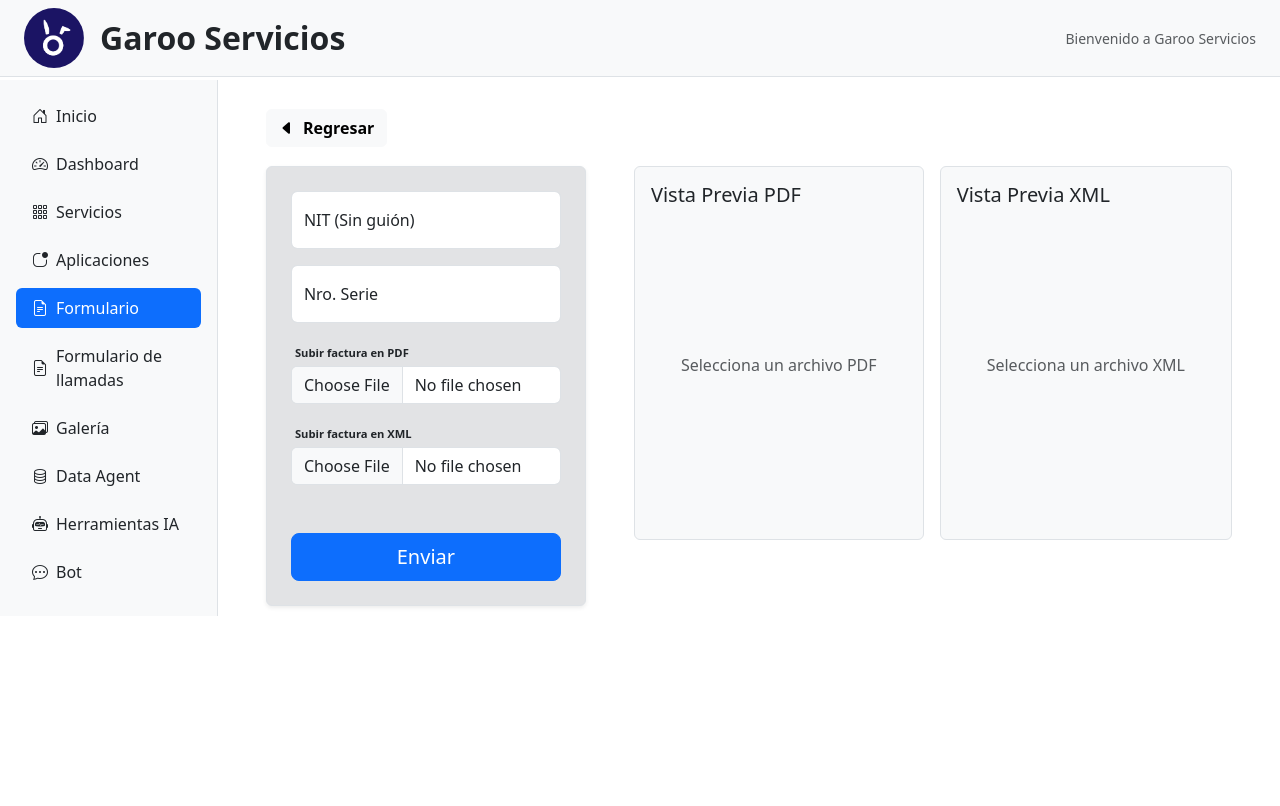
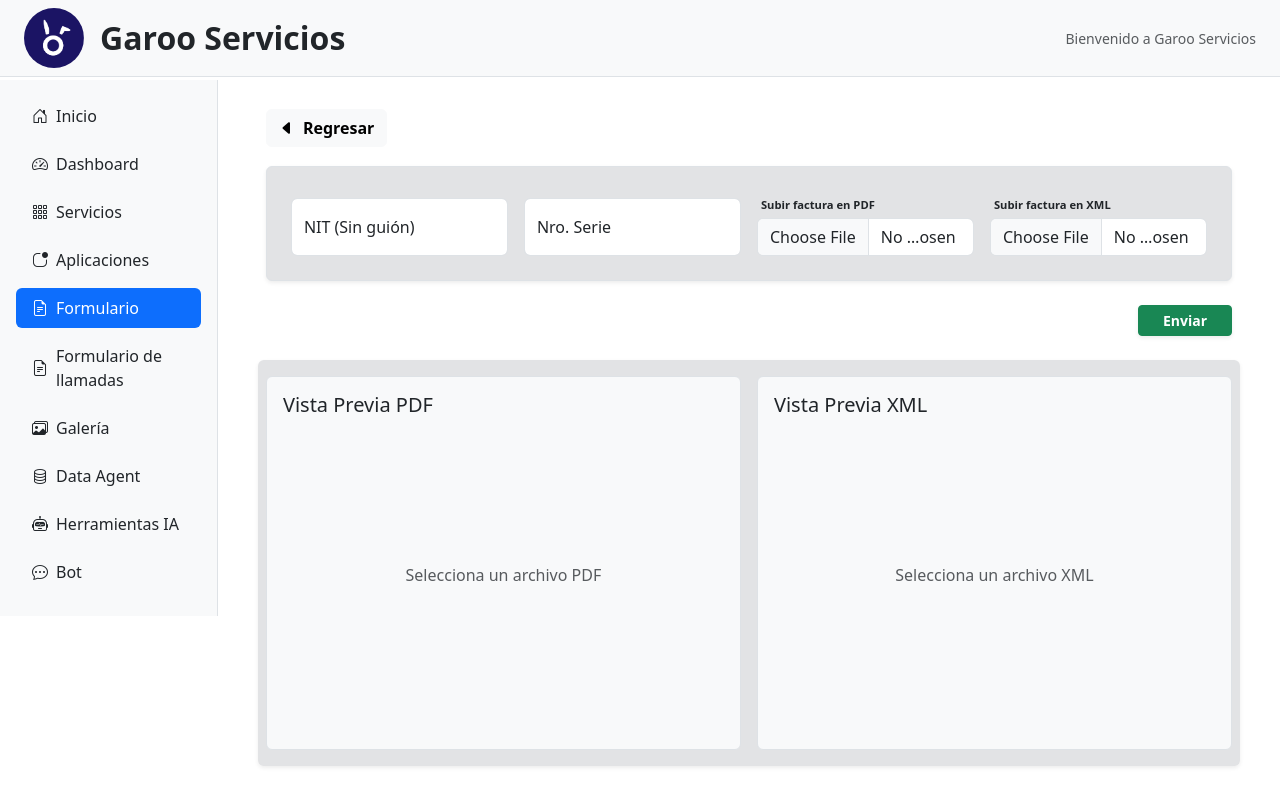
Before and after one commit to GarooInc/garoo-panel, a React (Vite) app: page /form in a window 1280 px wide. Shown: the top 806 px of the page. Built offline with nearby package versions, Linux system fonts and the light colour scheme; no server answers.

Commit message:
upd: Estilos Formulario Mundo Verde

```diff
--- a/src/pages/Form.jsx
+++ b/src/pages/Form.jsx
@@ -114,16 +114,14 @@ const FormPage = () => {
                 className={"postion-absolute top-50 start-0 translate-middle-y"}
             />
 
-            <div className="d-flex gap-5">
+            <div className="d-flex flex-column gap-4">
                 <Form onSubmit={handleSubmit(onSubmit)}>
-                    <div
-                        className="bg-secondary-subtle p-4 border rounded shadow-sm"
-                        style={{ width: "20rem" }}
-                    >
+                    <div className="bg-secondary-subtle p-4 border rounded shadow-sm">
+                        <div className="row g-3 align-items-end">
+                            <div className="col-12 col-md-3">
                                 <FloatingLabel
                                     controlId="input_nit"
                                     label="NIT (Sin guión)"
-                            className="mb-3"
                                 >
                                     <Form.Control
                                         type="text"
@@ -147,18 +145,20 @@ const FormPage = () => {
                                         {errors.nit?.message}
                                     </Form.Control.Feedback>
                                 </FloatingLabel>
+                            </div>
 
+                            <div className="col-12 col-md-3">
                                 <FloatingLabel
                                     controlId="serie"
                                     label="Nro. Serie"
-                            className="mb-3"
                                 >
                                     <Form.Control
                                         type="text"
                                         placeholder="526349L"
                                         isInvalid={!!errors.serie}
                                         {...register("serie", {
-                                    required: "El número de serie es requerido",
+                                            required:
+                                                "El número de serie es requerido",
                                             minLength: {
                                                 value: 2,
                                                 message:
@@ -170,8 +170,10 @@ const FormPage = () => {
                                         {errors.serie?.message}
                                     </Form.Control.Feedback>
                                 </FloatingLabel>
+                            </div>
 
-                        <Form.Group controlId="input_pdf" className="mb-3">
+                            <div className="col-12 col-md-3">
+                                <Form.Group controlId="input_pdf">
                                     <Form.Label
                                         className="m-1 fw-bold"
                                         style={{ fontSize: "70%" }}
@@ -184,14 +186,16 @@ const FormPage = () => {
                                         accept=".pdf"
                                         isInvalid={!!errors.pdf}
                                         {...register("pdf", {
-                                    required: "El archivo PDF es requerido",
+                                            required:
+                                                "El archivo PDF es requerido",
                                             validate: {
                                                 isPdf: (files) =>
                                                     files[0]?.type ===
                                                     "application/pdf" ||
                                                     "El archivo debe ser un PDF válido",
                                                 maxSize: (files) =>
-                                            files[0]?.size <= 5 * 1024 * 1024 ||
+                                                    files[0]?.size <=
+                                                    5 * 1024 * 1024 ||
                                                     "El archivo no debe superar los 5MB",
                                             },
                                         })}
@@ -201,8 +205,10 @@ const FormPage = () => {
                                         {errors.pdf?.message}
                                     </Form.Control.Feedback>
                                 </Form.Group>
+                            </div>
 
-                        <Form.Group controlId="input_xml" className="mb-5">
+                            <div className="col-12 col-md-3">
+                                <Form.Group controlId="input_xml">
                                     <Form.Label
                                         className="m-1 fw-bold"
                                         style={{ fontSize: "70%" }}
@@ -215,14 +221,19 @@ const FormPage = () => {
                                         accept=".xml,text/xml"
                                         isInvalid={!!errors.xml}
                                         {...register("xml", {
-                                    required: "El archivo XML es requerido",
+                                            required:
+                                                "El archivo XML es requerido",
                                             validate: {
                                                 isXml: (files) =>
-                                            files[0]?.type === "text/xml" ||
-                                            files[0]?.name.endsWith(".xml") ||
+                                                    files[0]?.type ===
+                                                    "text/xml" ||
+                                                    files[0]?.name.endsWith(
+                                                        ".xml"
+                                                    ) ||
                                                     "El archivo debe ser un XML válido",
                                                 maxSize: (files) =>
-                                            files[0]?.size <= 5 * 1024 * 1024 ||
+                                                    files[0]?.size <=
+                                                    5 * 1024 * 1024 ||
                                                     "El archivo no debe superar los 5MB",
                                             },
                                         })}
@@ -232,11 +243,17 @@ const FormPage = () => {
                                         {errors.xml?.message}
                                     </Form.Control.Feedback>
                                 </Form.Group>
+                            </div>
+                        </div>
+                    </div>
+                </Form>
 
+                <div className="d-flex justify-content-end mt-0 mb-3">
                     <button
                         type="submit"
-                            className="btn btn-lg btn-primary w-100"
+                        className="btn btn-sm btn-success px-4 shadow-sm fw-bold"
                         disabled={isLoading}
+                        onClick={handleSubmit(onSubmit)}
                     >
                         {isLoading ? (
                             <>
@@ -252,11 +269,11 @@ const FormPage = () => {
                         )}
                     </button>
                 </div>
-                </Form>
 
                 <div className="w-100">
-                    <div className="d-flex gap-3 mb-3">
-                        <div className="border rounded bg-light p-3 flex-fill">
+                    <div className="row g-3 bg-secondary-subtle rounded pb-3 shadow-sm">
+                        <div className="col-12 col-md-6">
+                            <div className="border rounded bg-light p-3 h-100">
                                 <h5 className="mb-3">Vista Previa PDF</h5>
                                 {pdfUrl ? (
                                     <div>
@@ -280,8 +297,10 @@ const FormPage = () => {
                                     </div>
                                 )}
                             </div>
+                        </div>
 
-                        <div className="border rounded bg-light p-3 flex-fill">
+                        <div className="col-12 col-md-6">
+                            <div className="border rounded bg-light p-3 h-100">
                                 <h5 className="mb-3">Vista Previa XML</h5>
                                 {xmlContent ? (
                                     <div>
@@ -317,6 +336,7 @@ const FormPage = () => {
                         </div>
                     </div>
                 </div>
+            </div>
 
             <RB_Toast
                 showToast={showToast}
```
Lines whose indentation alone changed are shown as unchanged.
